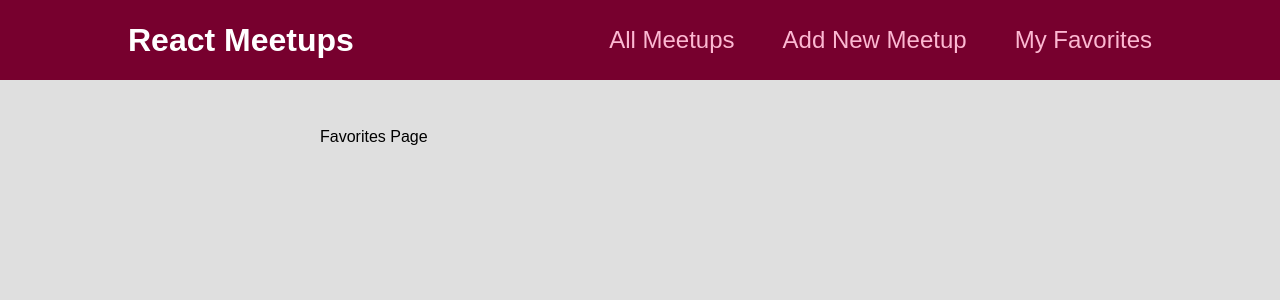
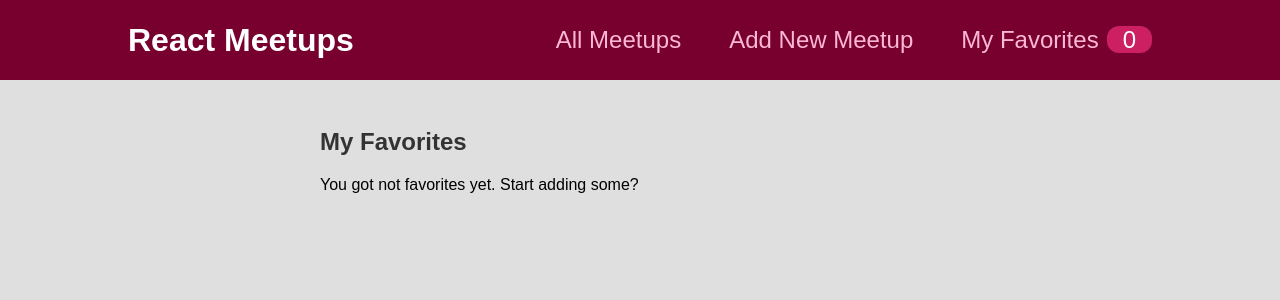
Before and after one commit to TrungH012006/react-practice, a React (Create React App) app in the folder my-react/react-course-p2/: page /favorites in a window 1280 px wide. Shown: the top 300 px of the page. Built offline with nearby package versions, Linux system fonts and the light colour scheme.

Commit message:
Implement favorite front end

```diff
--- a/my-react/react-course-p2/src/components/layout/MainNavigation.js
+++ b/my-react/react-course-p2/src/components/layout/MainNavigation.js
@@ -1,21 +1,30 @@
-import { Link } from 'react-router-dom'
+import { useContext } from "react";
+import { Link } from "react-router-dom";
 
-import classes from './MainNavigation.module.css';
+import classes from "./MainNavigation.module.css";
+import FavoritesContext from "../../store/favorites-context";
 
 function MainNavigation() {
+  const favoritesCtx = useContext(FavoritesContext);
+
   return (
     <header className={classes.header}>
       <div className={classes.logo}>React Meetups</div>
       <nav>
         <ul>
           <li>
-            <Link to='/'>All Meetups</Link>
+            <Link to="/">All Meetups</Link>
           </li>
           <li>
-            <Link to='/new-meetup'>Add New Meetup </Link>
+            <Link to="/new-meetup">Add New Meetup </Link>
           </li>
           <li>
-            <Link to='/favorites'>My Favorites</Link>
+            <Link to="/favorites">
+              My Favorites
+              <span className={classes.badge}>
+                {favoritesCtx.totalFavorites}
+              </span>
+            </Link>
           </li>
         </ul>
       </nav>
--- a/my-react/react-course-p2/src/pages/Favorites.js
+++ b/my-react/react-course-p2/src/pages/Favorites.js
@@ -1,5 +1,23 @@
+import { useContext } from "react";
+
+import FavoritesContext from '../store/favorites-context';
+import MeetupList from '../components/meetups/MeetupList';
+
 function FavoritesPage() {
-  return <div>Favorites Page</div>;
+  const favoritesCtx = useContext(FavoritesContext);
+
+  let content;
+
+  if (favoritesCtx.totalFavorites === 0) {
+    content = <p>You got not favorites yet. Start adding some?</p>
+  } else {
+    content = <MeetupList meetups={favoritesCtx.favorites} />
+  }
+
+  return <section>
+    <h1>My Favorites</h1>
+    {content}
+  </section>
 }
 
 export default FavoritesPage;
```
